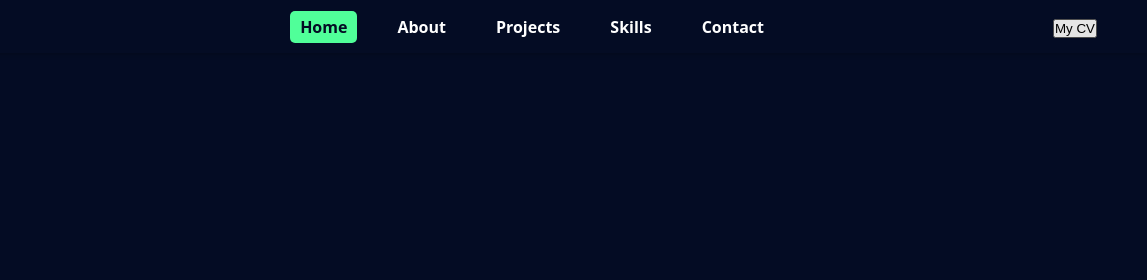
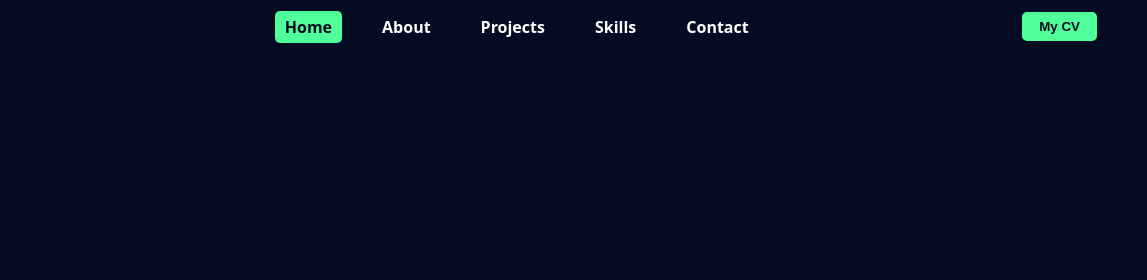
Before and after one commit to Leenaashraf/MyPortfolio, a website: page index.html in a window 1280 px wide. In both pictures the pointer is over the button "My CV". Shown: the top 280 px of the page, 133-1280 px from the left. Drawn offline with nearby package versions, Linux system fonts and the light colour scheme.

Commit message:
Update style.css

```diff
--- a/style.css
+++ b/style.css
@@ -50,7 +50,7 @@ nav {
   color: #040c24;
 }
 
-.CV button {
+.MyCV button {
   background: transparent;
   border: 2px solid #50ff99;
   color: #50ff99;
@@ -61,7 +61,7 @@ nav {
   transition: 0.3s;
 }
 
-.CV button:hover {
+.MyCV button:hover {
   background: #50ff99;
   color: #040c24;
 }
```
